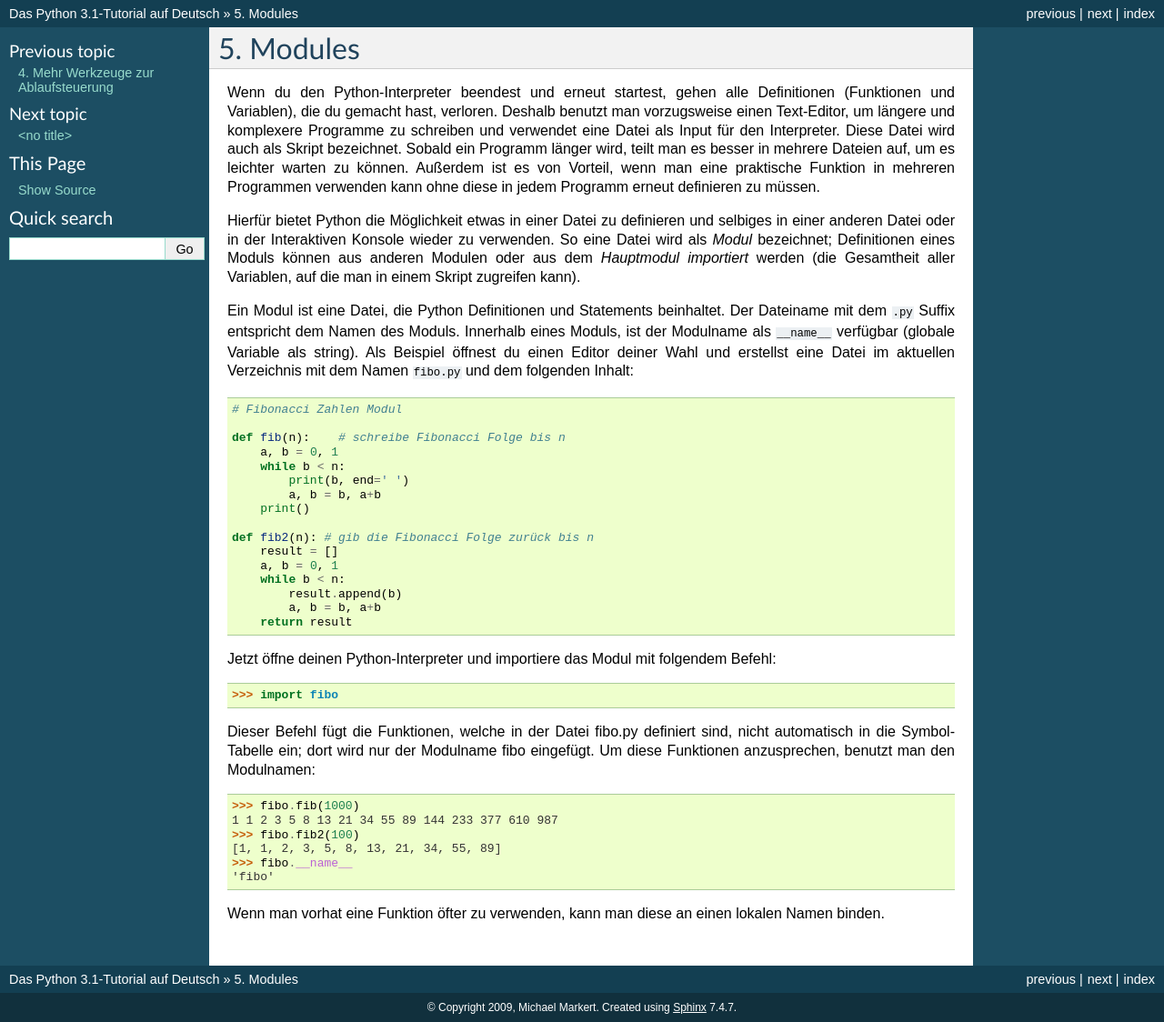
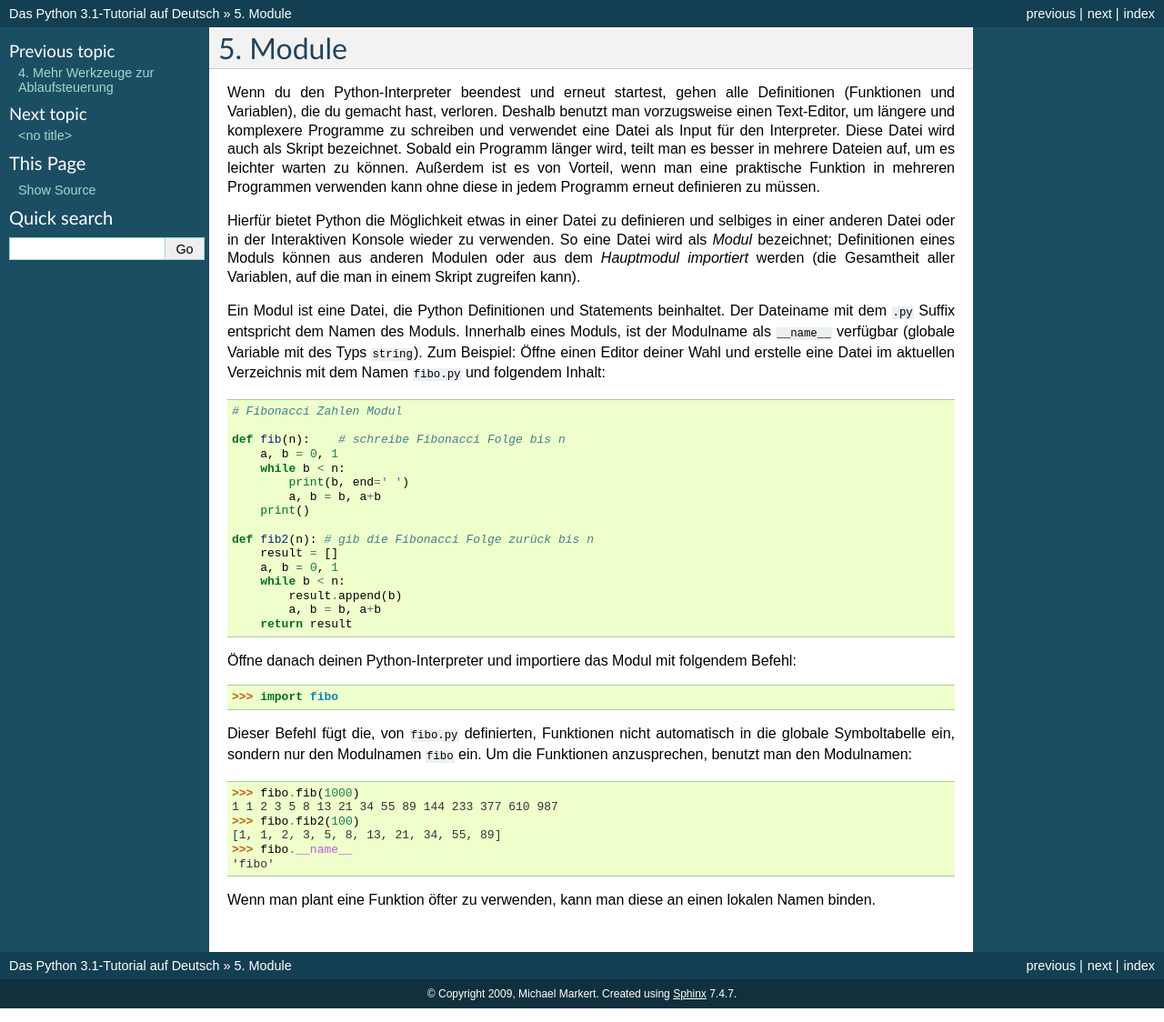
Before and after one commit to cofi/py-tutorial-de, a Sphinx documentation site: the page built from source/modules.rst, in a window 1280 px wide. Shown: the whole page at 91% size. Built offline with Sphinx 7.4.7, drawn with Linux system fonts in a browser that asks for light colours; pages that are not in the unit, such as notebooks, are missing from menus.

Commit message:
Minor changes pulled files.

```diff
--- a/source/modules.rst
+++ b/source/modules.rst
@@ -1,8 +1,8 @@
 .. _tut-modules:
 
-*******
-Modules
-*******
+******
+Module
+******
 
 Wenn du den Python-Interpreter beendest und erneut startest, gehen alle
 Definitionen (Funktionen und Variablen), die du gemacht hast, verloren. Deshalb
@@ -21,10 +21,10 @@ Gesamtheit aller Variablen, auf die man in einem Skript zugreifen kann).
 
 Ein Modul ist eine Datei, die Python Definitionen und Statements beinhaltet. Der
 Dateiname mit dem :file:`.py` Suffix entspricht dem Namen des Moduls. Innerhalb
-eines Moduls, ist der Modulname als ``__name__`` verfügbar (globale Variable als
-string). Als Beispiel öffnest du einen Editor deiner Wahl und erstellst eine
-Datei im aktuellen Verzeichnis mit dem Namen :file:`fibo.py` und dem folgenden
-Inhalt::
+eines Moduls, ist der Modulname als ``__name__`` verfügbar (globale Variable mit
+des Typs ``string``). Zum Beispiel: Öffne einen Editor deiner Wahl und
+erstelle eine Datei im aktuellen Verzeichnis mit dem Namen :file:`fibo.py` und
+folgendem Inhalt::
 
 	# Fibonacci Zahlen Modul
 
@@ -43,14 +43,14 @@ Inhalt::
 	        a, b = b, a+b
 	    return result
 
-Jetzt öffne deinen Python-Interpreter und importiere das Modul mit folgendem
+Öffne danach deinen Python-Interpreter und importiere das Modul mit folgendem
 Befehl::
 
 	>>> import fibo
 
-Dieser Befehl fügt die Funktionen, welche in der Datei fibo.py definiert sind,
-nicht automatisch in die Symbol-Tabelle ein; dort wird nur der Modulname fibo
-eingefügt. Um diese Funktionen anzusprechen, benutzt man den Modulnamen::
+Dieser Befehl fügt die, von :file:`fibo.py` definierten, Funktionen
+nicht automatisch in die globale Symboltabelle ein, sondern nur den Modulnamen ``fibo``
+ein. Um die Funktionen anzusprechen, benutzt man den Modulnamen::
 
 	>>> fibo.fib(1000)
 	1 1 2 3 5 8 13 21 34 55 89 144 233 377 610 987
@@ -59,5 +59,5 @@ eingefügt. Um diese Funktionen anzusprechen, benutzt man den Modulnamen::
 	>>> fibo.__name__
 	'fibo'
 
-Wenn man vorhat eine Funktion öfter zu verwenden, kann man diese an einen
+Wenn man plant eine Funktion öfter zu verwenden, kann man diese an einen
 lokalen Namen binden.
```
